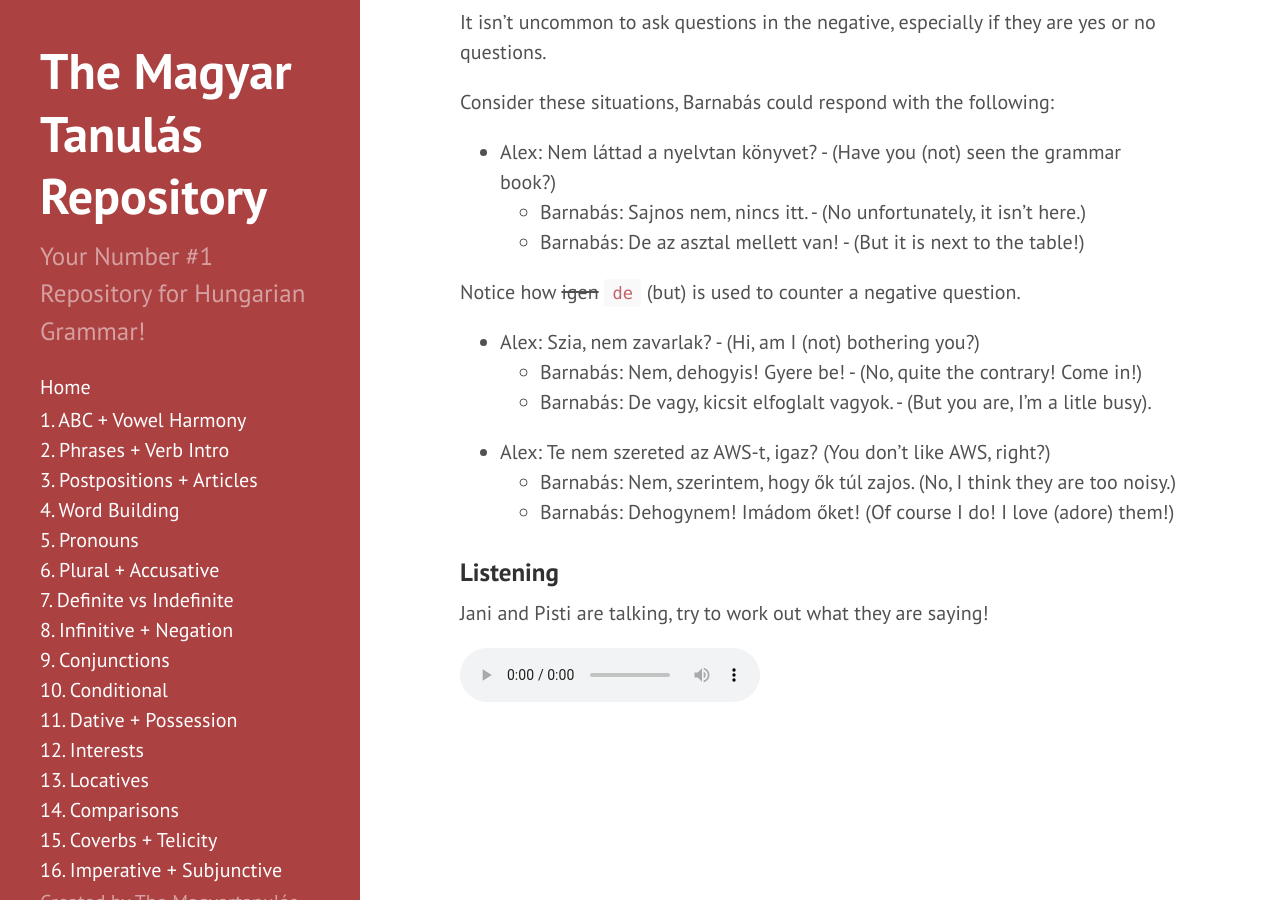
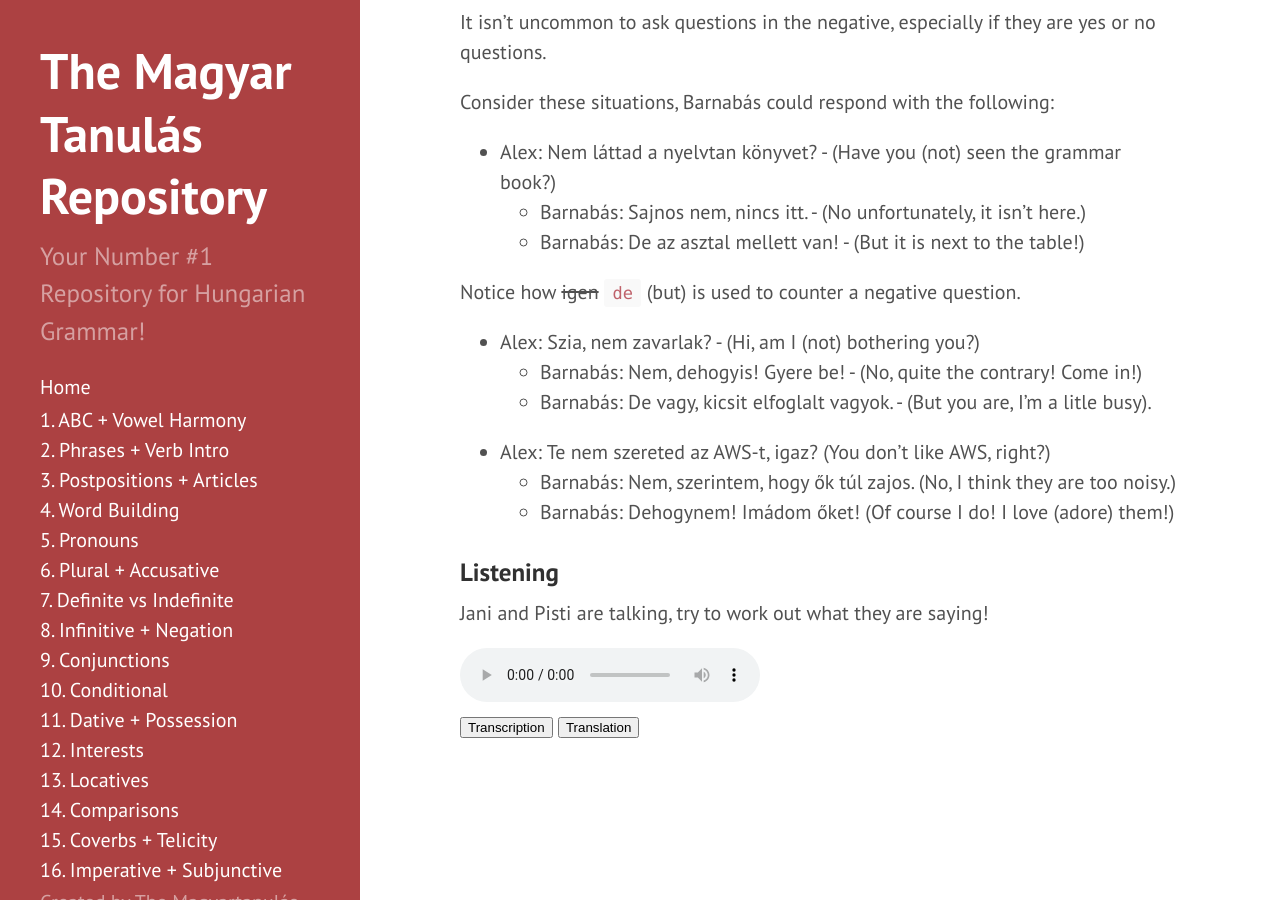
Before and after one commit to Magyartanulas/magyartanulas.github.io, a Jekyll site: the page built from infinitive_negation.md, in a window 1280 px wide and 900 px high, scrolled down 5322 px. Built offline with Jekyll 4.4.1, drawn with Linux system fonts in a browser that asks for light colours; Markdown is read by kramdown in place of the engine named in the settings.

Commit message:
Update infinitive_negation.md

```diff
--- a/infinitive_negation.md
+++ b/infinitive_negation.md
@@ -178,3 +178,8 @@ Notice how ~~igen~~ `de` (but) is used to counter a negative question.
 Jani and Pisti are talking, try to work out what they are saying!
 
 <audio controls><source src="https://magyartanulas.github.io/public/csatornán.mp3" type="audio/mpeg">Your browser does not support the audio element.</audio>
+
+<span>
+<button type="button" onclick="alert('Not ready yet!')">Transcription</button>
+<button type="button" onclick="alert('Not ready yet!')">Translation</button>
+</span>
```
